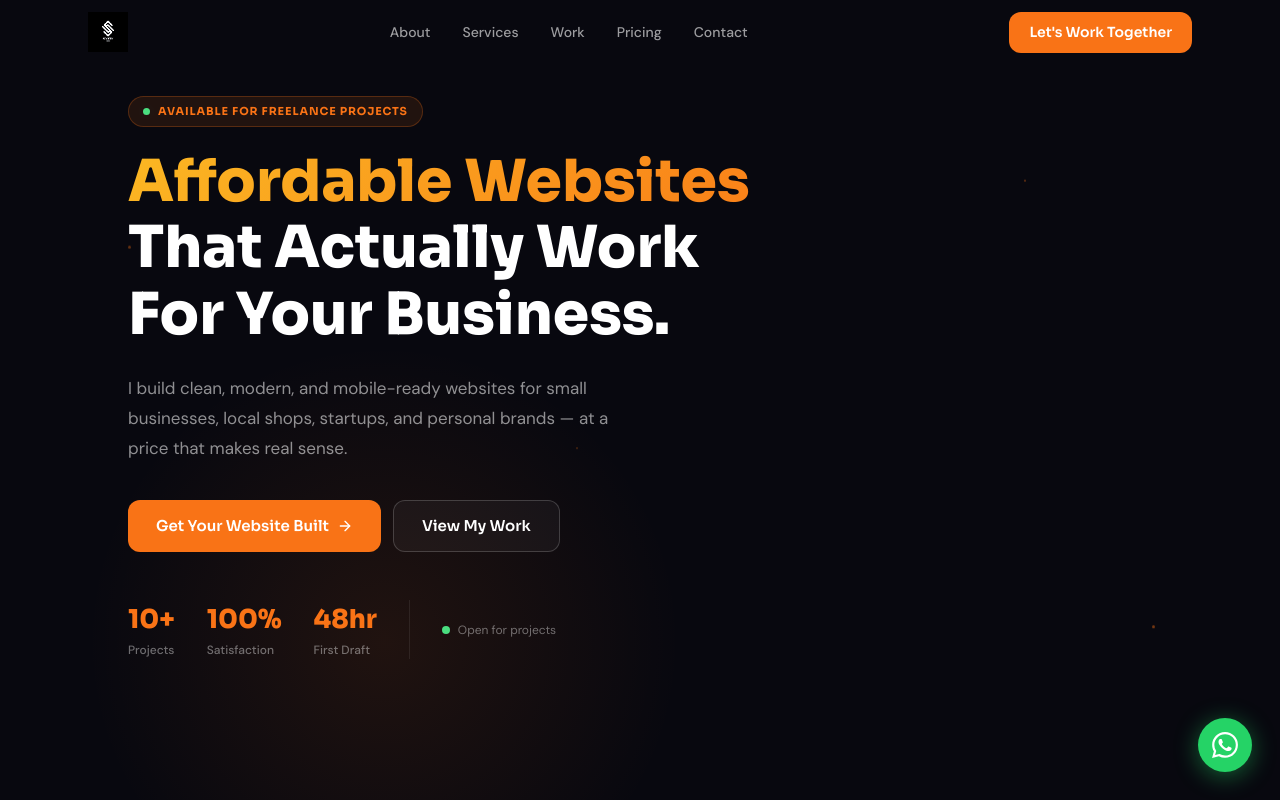
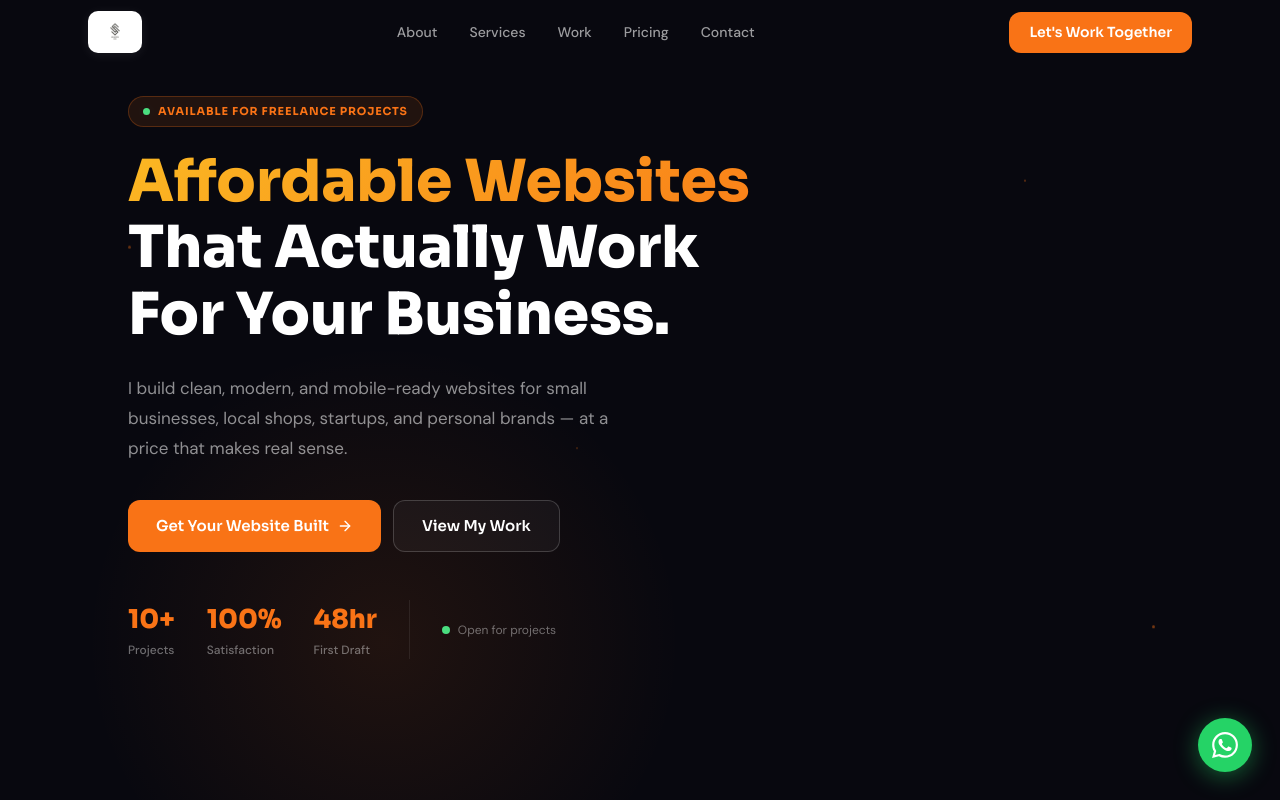
Before and after one commit to sudhan030306-source/starthub, a Next.js app: page / in a window 1280 px wide. Shown: the top 800 px of the page. Built offline with nearby package versions, Linux system fonts and the light colour scheme.

Commit message:
Add files via upload

```diff
--- a/src/components/Footer.js
+++ b/src/components/Footer.js
@@ -61,17 +61,19 @@ export default function Footer() {
           <div style={{ gridColumn:"span 2" }}>
             <a href="#home" style={{ display:"inline-flex", alignItems:"center",
               textDecoration:"none", marginBottom:16 }}>
-              <Image
-                src="/logo.png"
-                alt="StartlyHub"
-                width={130}
-                height={52}
-                style={{
-                  objectFit:"contain",
-                  filter:"invert(1) brightness(2)",
-                  height:38, width:"auto",
-                }}
-              />
+              <div style={{
+                background:"#FFFFFF", borderRadius:9,
+                padding:"4px 10px", display:"inline-flex",
+                alignItems:"center", justifyContent:"center", height:38,
+              }}>
+                <Image
+                  src="/logo.png"
+                  alt="StartlyHub"
+                  width={110}
+                  height={28}
+                  style={{ objectFit:"contain", height:28, width:"auto" }}
+                />
+              </div>
             </a>
             <p style={{ color:"rgba(255,255,255,0.35)",fontSize:13,lineHeight:1.8,maxWidth:220,marginBottom:20 }}>
               Affordable, clean websites for businesses, freelancers, and personal brands across India.
--- a/src/components/Navbar.js
+++ b/src/components/Navbar.js
@@ -37,20 +37,24 @@ export default function Navbar() {
       }}>
         {/* Logo — StartlyHub */}
         <a href="#home" style={{ display:"flex", alignItems:"center", textDecoration:"none" }}>
-          <Image
-            src="/logo.png"
-            alt="StartlyHub"
-            width={120}
-            height={48}
-            style={{
-              objectFit:"contain",
-              /* Invert the dark logo to white so it reads on the dark navbar */
-              filter: "invert(1) brightness(2)",
-              height: 40,
-              width: "auto",
-            }}
-            priority
-          />
+          {/* White pill background keeps the original dark logo perfectly visible on dark navbar */}
+          <div style={{
+            background:"#FFFFFF",
+            borderRadius:10,
+            padding:"5px 12px",
+            display:"flex", alignItems:"center", justifyContent:"center",
+            height:42,
+            boxShadow:"0 2px 12px rgba(255,255,255,0.08)",
+          }}>
+            <Image
+              src="/logo.png"
+              alt="StartlyHub"
+              width={110}
+              height={32}
+              style={{ objectFit:"contain", height:30, width:"auto" }}
+              priority
+            />
+          </div>
         </a>
 
         {/* Desktop nav */}
```
